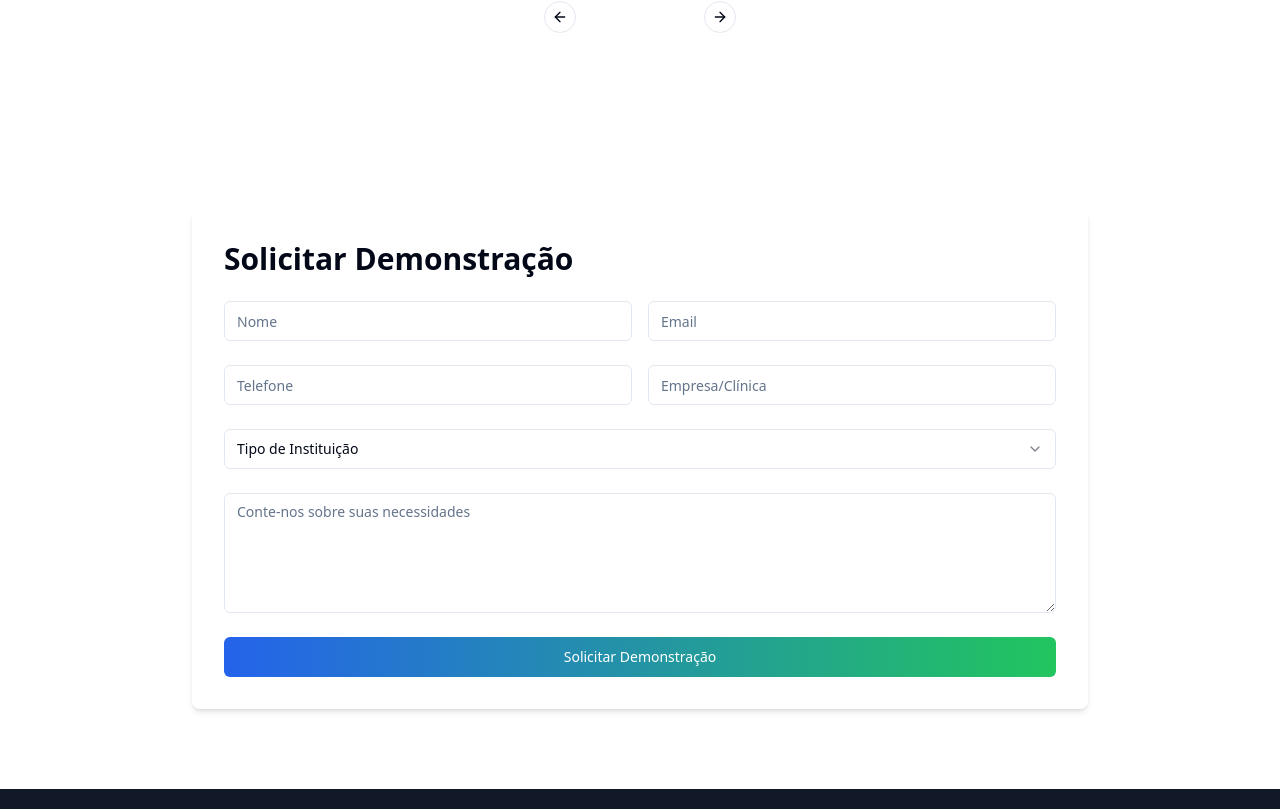
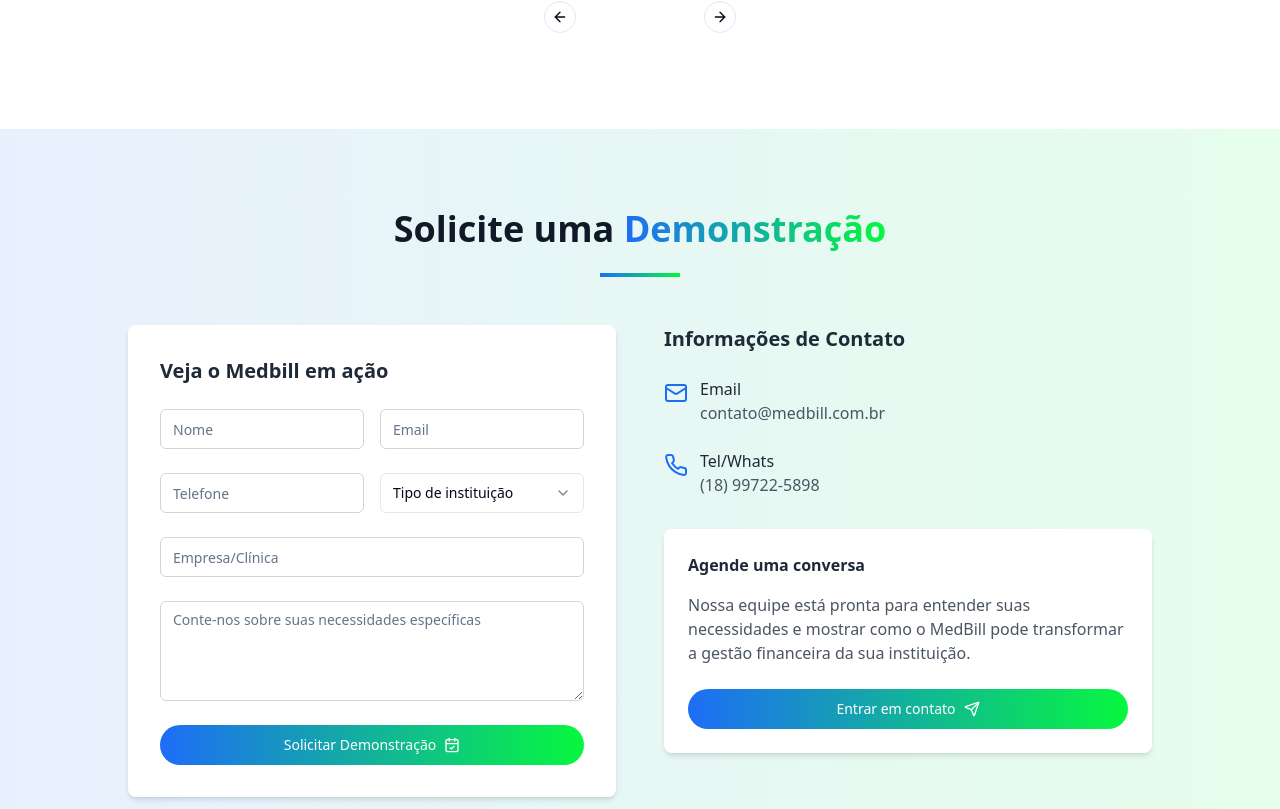
Before and after one commit to lfrzeni/repassemedico, a React (Vite) app: page / in a window 1280 px wide. Shown: the part 3871-4680 px from the top of the page. Built offline with nearby package versions, Linux system fonts and the light colour scheme.

Commit message:
Update Contact.tsx

```diff
--- a/src/components/Contact.tsx
+++ b/src/components/Contact.tsx
@@ -1,8 +1,8 @@
-import React, { useRef } from 'react';
-import emailjs from 'emailjs-com';
+import React from 'react';
 import { Button } from '@/components/ui/button';
 import { Input } from '@/components/ui/input';
 import { Textarea } from '@/components/ui/textarea';
+import { Mail, Phone, MapPin, Send, CalendarCheck } from 'lucide-react';
 import { useToast } from '@/hooks/use-toast';
 import {
   Select,
@@ -13,80 +13,141 @@ import {
 } from "@/components/ui/select";
 
 const Contact = () => {
-  const form = useRef<HTMLFormElement>(null);
   const { toast } = useToast();
 
   const handleSubmit = (e: React.FormEvent) => {
     e.preventDefault();
 
-    if (!form.current) return;
-
-    emailjs.sendForm(
-      'service_nvd405',      // Seu Service ID
-      'template_gd1fiqo',     // Seu Template ID
-      form.current, 'L4kr7mv_UkVm4qx-b'          // Sua Public Key
-    ).then(() => {
     toast({
-        title: "Solicitação enviada com sucesso!",
-        description: "Nossa equipe entrará em contato em breve.",
-      });
-      form.current?.reset();
-    }).catch(() => {
-      toast({
-        title: "Erro ao enviar",
-        description: "Tente novamente mais tarde.",
-        variant: "destructive",
-      });
+      title: "Solicitação enviada!",
+      description: "Entraremos em contato em breve para agendar sua demonstração.",
     });
   };
 
   return (
-    <section id="contato" className="py-20">
+    <section id="contato" className="py-20 bg-gradient-to-r from-[#1e6df6]/10 to-[#07f73f]/10">
       <div className="container mx-auto px-4">
-        <div className="max-w-4xl mx-auto bg-white p-8 rounded-lg shadow-md">
-          <h2 className="text-3xl font-bold mb-6">Solicitar Demonstração</h2>
+        <div className="max-w-5xl mx-auto">
+          <h2 className="text-3xl md:text-4xl font-bold text-center mb-6 text-gray-900">
+            Solicite uma <span className="bg-gradient-to-r from-[#1e6df6] to-[#07f73f] bg-clip-text text-transparent">Demonstração</span>
+          </h2>
+          <div className="w-20 h-1 bg-gradient-to-r from-[#1e6df6] to-[#07f73f] mx-auto mb-12"></div>
 
-          <form ref={form} onSubmit={handleSubmit} className="space-y-6">
+          <div className="grid md:grid-cols-2 gap-12">
+            <div className="bg-white p-8 rounded-lg shadow-md">
+              <h3 className="text-xl font-semibold mb-6 text-gray-800">
+                Veja o Medbill em ação
+              </h3>
+
+              <form onSubmit={handleSubmit} className="space-y-6">
                 <div className="grid md:grid-cols-2 gap-4">
-              <Input name="nome" placeholder="Nome" required />
-              <Input name="email" type="email" placeholder="Email" required />
+                  <div>
+                    <Input
+                      placeholder="Nome"
+                      className="w-full border-gray-300"
+                      required
+                    />
+                  </div>
+
+                  <div>
+                    <Input
+                      type="email"
+                      placeholder="Email"
+                      className="w-full border-gray-300"
+                      required
+                    />
+                  </div>
                 </div>
 
                 <div className="grid md:grid-cols-2 gap-4">
-              <Input name="telefone" placeholder="Telefone" required />
-              <Input name="empresa" placeholder="Empresa/Clínica" required />
+                  <div>
+                    <Input
+                      placeholder="Telefone"
+                      className="w-full border-gray-300"
+                      required
+                    />
                   </div>
 
                   <div>
-              <Select name="instituicao">
+                    <Select>
                       <SelectTrigger className="w-full">
-                  <SelectValue placeholder="Tipo de Instituição" />
+                        <SelectValue placeholder="Tipo de instituição" />
                       </SelectTrigger>
                       <SelectContent>
-                  <SelectItem value="Hospital">Hospital</SelectItem>
-                  <SelectItem value="Clínicas">Clínica</SelectItem>
-                  <SelectItem value="Consultórios">Consultório</SelectItem>
-                  <SelectItem value="Laboratórios">Laboratório</SelectItem>
-                  <SelectItem value="Outro">Outro</SelectItem>
+                        <SelectItem value="hospital">Hospital</SelectItem>
+                        <SelectItem value="clinica">Clínica</SelectItem>
+                        <SelectItem value="consultorio">Consultório</SelectItem>
+                        <SelectItem value="laboratorio">Laboratório</SelectItem>
+                        <SelectItem value="outro">Outro</SelectItem>
                       </SelectContent>
                     </Select>
+                  </div>
+                 </div>
+
+                <div>
+                    <Input
+                      placeholder="Empresa/Clínica"
+                      className="w-full border-gray-300"
+                      required
+                    />
                  </div>
 
                 <div>
                   <Textarea
-                name="mensagem"
-                placeholder="Conte-nos sobre suas necessidades"
-                className="min-h-[120px]"
+                    placeholder="Conte-nos sobre suas necessidades específicas"
+                    className="w-full border-gray-300 min-h-[100px]"
                   />
                 </div>
 
                 <Button
                   type="submit"
-              className="w-full bg-gradient-to-r from-blue-600 to-green-500 text-white"
+                  className="bg-gradient-to-r from-[#1e6df6] to-[#07f73f] hover:opacity-90 text-white px-6 py-3 rounded-full w-full flex items-center justify-center gap-2"
                 >
-              Solicitar Demonstração
+                  Solicitar Demonstração <CalendarCheck size={18} />
                 </Button>
               </form>
+            </div>
+
+            <div>
+              <h3 className="text-xl font-semibold mb-6 text-gray-800">
+                Informações de Contato
+              </h3>
+
+              <div className="space-y-6 mb-8">
+                <div className="flex items-start">
+                  <Mail className="text-[#1e6df6] mr-3 mt-1" />
+                  <div>
+                    <p className="font-medium text-gray-800">Email</p>
+                    <p className="text-gray-600">contato@medbill.com.br</p>
+                  </div>
+                </div>
+
+                <div className="flex items-start">
+                  <Phone className="text-[#1e6df6] mr-3 mt-1" />
+                  <div>
+                    <p className="font-medium text-gray-800">Tel/Whats</p>
+                    <p className="text-gray-600">(18) 99722-5898</p>
+                  </div>
+                </div>
+
+              </div>
+
+              <div className="bg-white p-6 rounded-lg shadow-md">
+                <h4 className="font-semibold text-gray-800 mb-4">Agende uma conversa</h4>
+                <p className="text-gray-600 mb-6">
+                  Nossa equipe está pronta para entender suas necessidades e mostrar como o MedBill pode transformar a gestão financeira da sua instituição.
+                </p>
+                <Button
+                  className="bg-gradient-to-r from-[#1e6df6] to-[#07f73f] hover:opacity-90 text-white px-6 py-3 rounded-full w-full flex items-center justify-center gap-2"
+                  onClick={() => {
+                    window.location.href = "mailto:contato@medbill.com.br?subject=Sistema Medbill&body=Olá, gostaria de ter mais informações do Sistema Integrado de Repasse Medico Medbill.";
+                  }}
+                >
+                  Entrar em contato <Send size={18} />
+                </Button>
+              </div>
+            </div>
+          </div>
         </div>
       </div>
     </section>
```
Lines whose indentation alone changed are shown as unchanged.
